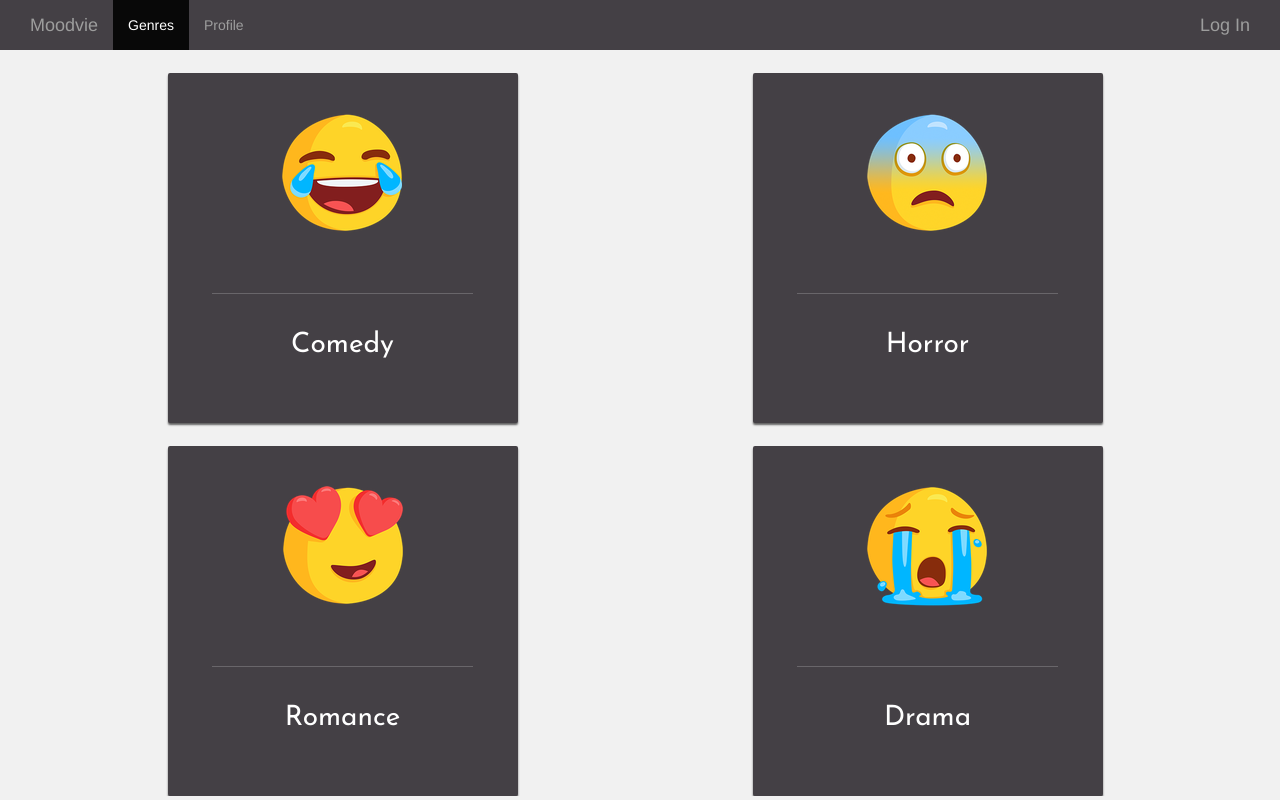
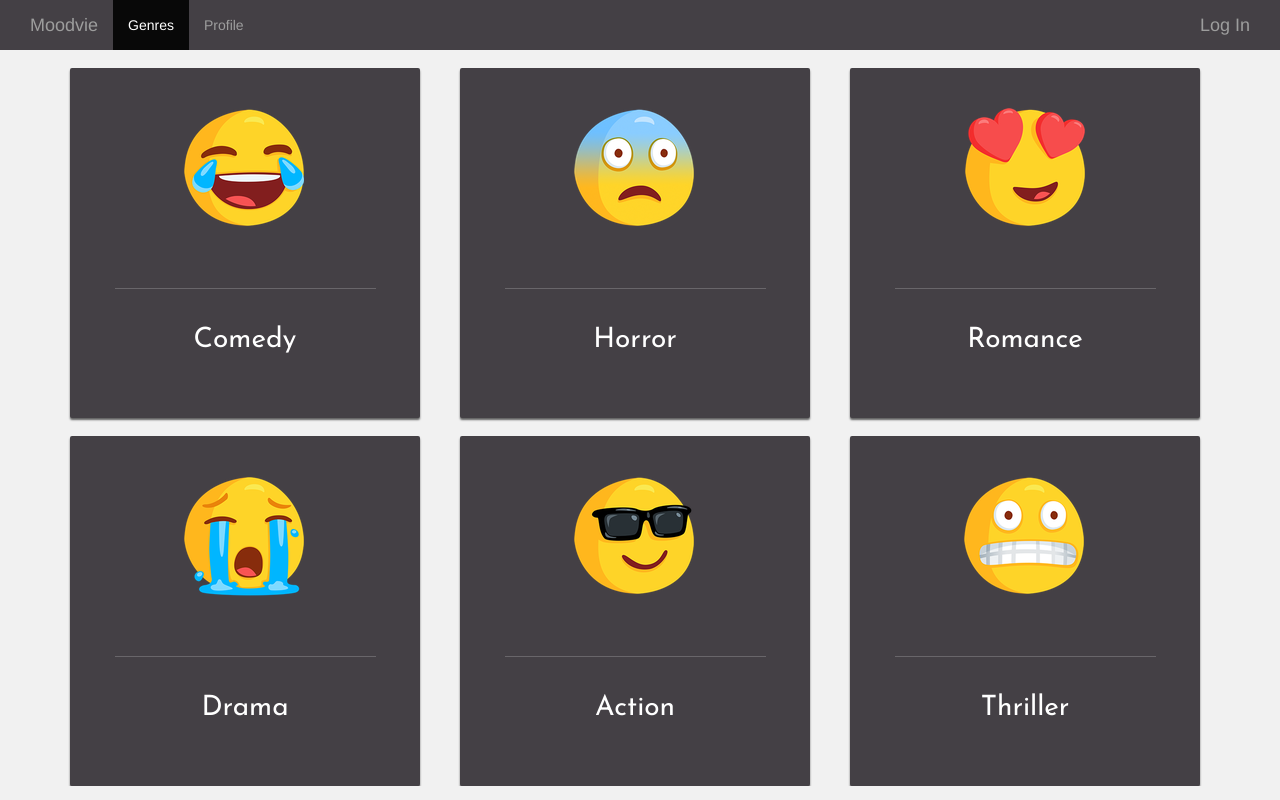
Before and after one commit to NeshoPortfolio/Moodvie, an Angular app in the folder moodvie/: page / in a window 1280 px wide. Built offline with nearby package versions, Linux system fonts and the light colour scheme.

Commit message:
Movie model and 2 new genres

```diff
--- a/moodvie/src/app/genre-selection/genre-selection.component.html
+++ b/moodvie/src/app/genre-selection/genre-selection.component.html
@@ -1,6 +1,6 @@
 <div class="container">
   <div class="row">
-    <div class="col-xs-5 col-sm-5 col-md-5 col-lg-5 col-xs-offset-1 col-sm-offset-1 col-md-offset-1 col-lg-offset-1" *ngFor="let genre of genres">
+    <div class="col-xs-4 col-sm-4 col-md-4 col-lg-4" *ngFor="let genre of genres">
       <app-genre-item [genre]="genre"></app-genre-item>
     </div>
   </div>
--- a/moodvie/src/app/shared/genre.service.ts
+++ b/moodvie/src/app/shared/genre.service.ts
@@ -6,7 +6,9 @@ export class GenreService {
         new Genre('Comedy', '../../assets/comedy-emoji.png'),
         new Genre('Horror', '../../assets/horror-emoji.png'),
         new Genre('Romance', '../../assets/romance-emoji.png'),
-        new Genre('Drama', '../../assets/drama-emoji.png')
+        new Genre('Drama', '../../assets/drama-emoji.png'),
+        new Genre('Action', '../../assets/action-emoji.png'),
+        new Genre('Thriller', '../../assets/thriller-emoji.png')
     ];
 
     getGenres() {
--- /dev/null
+++ b/moodvie/src/app/shared/movie.model.ts
@@ -0,0 +1,3 @@
+export class Movie {
+
+}
```
Also changed, not shown: moodvie/src/assets/action-emoji.png (added), moodvie/src/assets/thriller-emoji.png (added).
